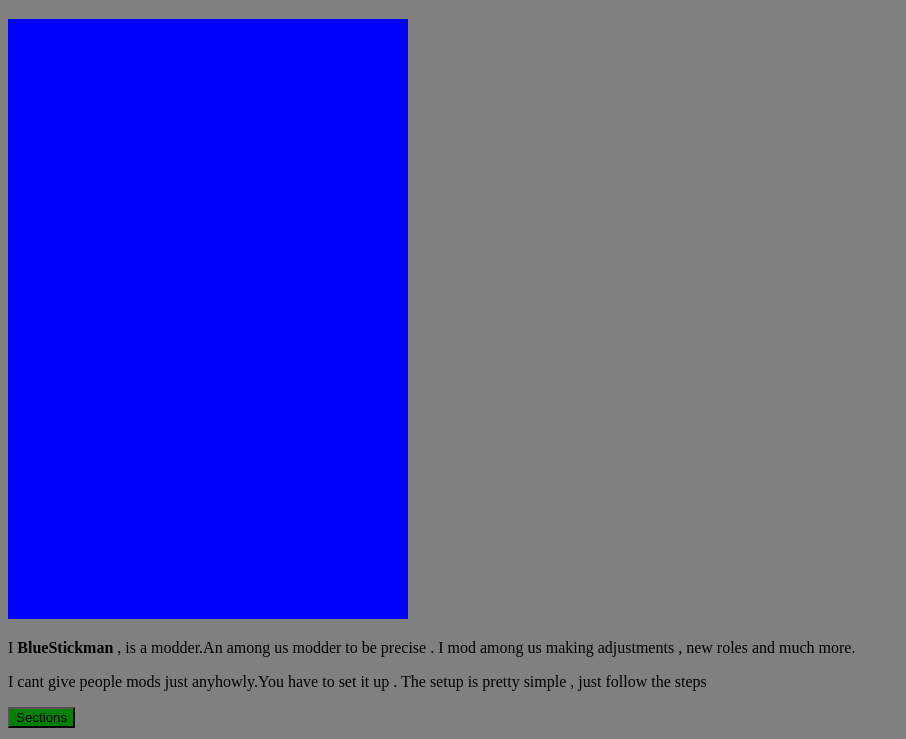
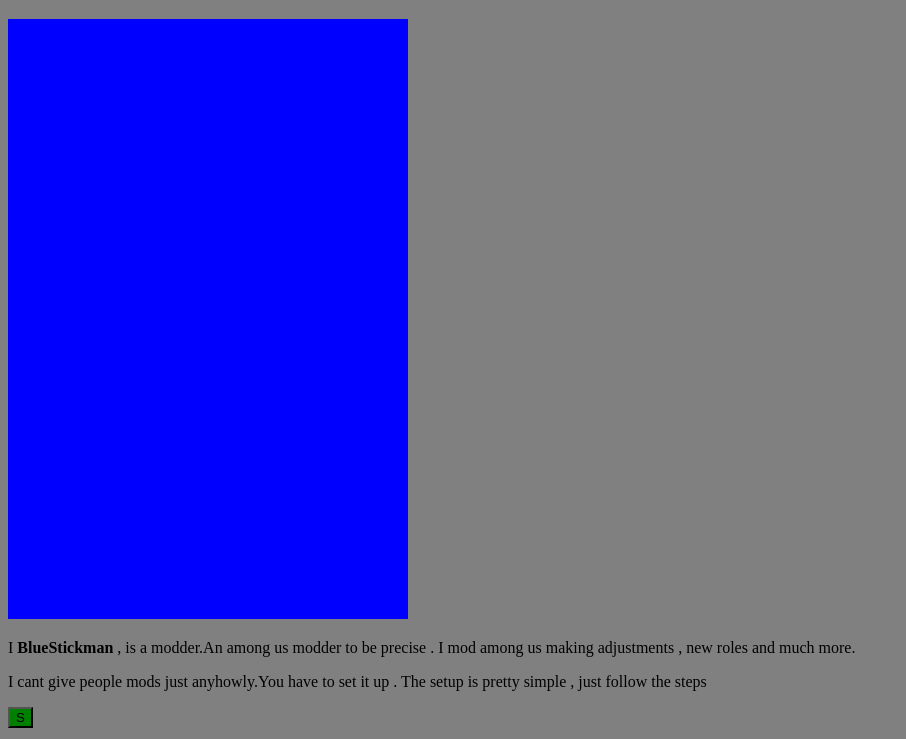
Before and after one commit to BlueStickman/BlueStickman.github.io, a plain HTML site: page index.html in a window 1280 px wide. Shown: the part 61-800 px from the top of the page, without its empty margins (0-906 px from the left). Drawn offline with Linux system fonts and the light colour scheme.

Commit message:
Update index.html

```diff
--- a/index.html
+++ b/index.html
@@ -17,7 +17,7 @@
 <p style=color:black>I <b>BlueStickman</b> , is a modder.An among us modder to be precise . I mod among us making adjustments , new roles and much more.</p>
 <p>I cant give people mods just anyhowly.You have to set it up . The setup is pretty simple , just follow the steps</p>
 <center-right>
-<button style=background-color:green >Sections</button>
+<button style=background-color:green >S</button>
 </center-right>
 </body>
 </html>
```
